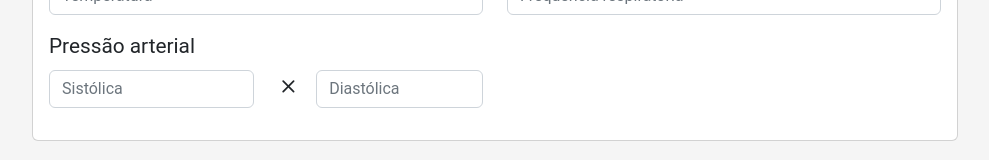
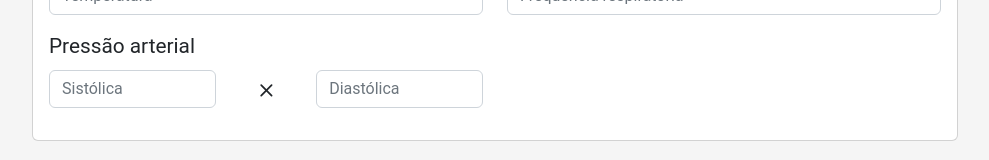
Before and after one commit to danielrosenosi/anchorage, a React (Create React App) app in the folder frontend/: page /attendance/1 in a window 1280 px wide. Shown: the part 357-517 px from the top of the page, without its empty margins (50-1039 px from the left). Built offline with nearby package versions, Linux system fonts and the light colour scheme; no server answers.

Commit message:
refactor: improvements in blood pressure

```diff
--- a/frontend/src/app/components/VitalSigns/BloodPressure/index.tsx
+++ b/frontend/src/app/components/VitalSigns/BloodPressure/index.tsx
@@ -15,17 +15,21 @@ export function BloodPressure({ systolic, diastolic, onChangeSistolic, onChangeD
         <Form.Group className="mb-3">
             <Form.Label>Pressão arterial</Form.Label>
 
+            <Col md={12}>
                 <Row>
-                <Col md={6}>
+                    <Col md={5}>
                         <Form.Control
                             type="number"
                             placeholder="Sistólica"
+                            id="systolic"
+                            name="systolic"
+                            required
                             value={systolic}
                             onChange={onChangeSistolic}
                         />
                     </Col>
 
-                <Col md={1}>
+                    <Col md={2} className="text-center mt-1">
                         <FiX />
                     </Col>
 
@@ -33,11 +37,15 @@ export function BloodPressure({ systolic, diastolic, onChangeSistolic, onChangeD
                         <Form.Control
                             type="number"
                             placeholder="Diastólica"
+                            id="diastolic"
+                            name="diastolic"
+                            required
                             value={diastolic}
                             onChange={onChangeDiastolic}
                         />
                     </Col>
                 </Row>
+            </Col>
         </Form.Group>
     )
 }
```
Lines whose indentation alone changed are shown as unchanged.
